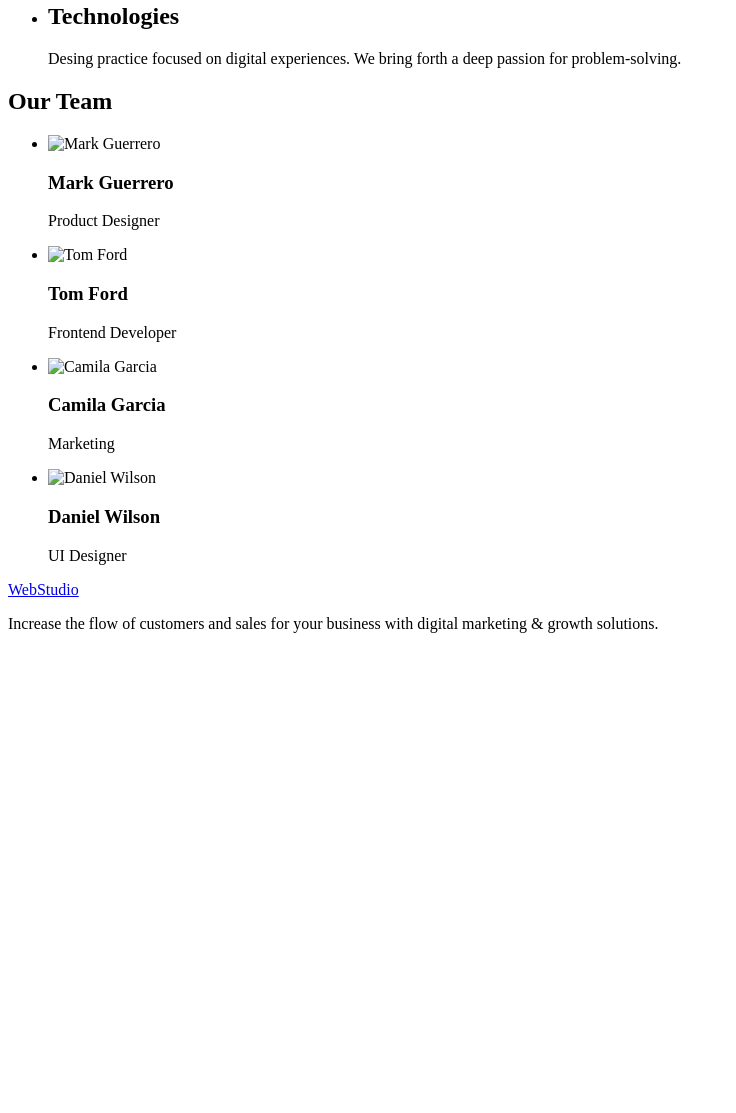
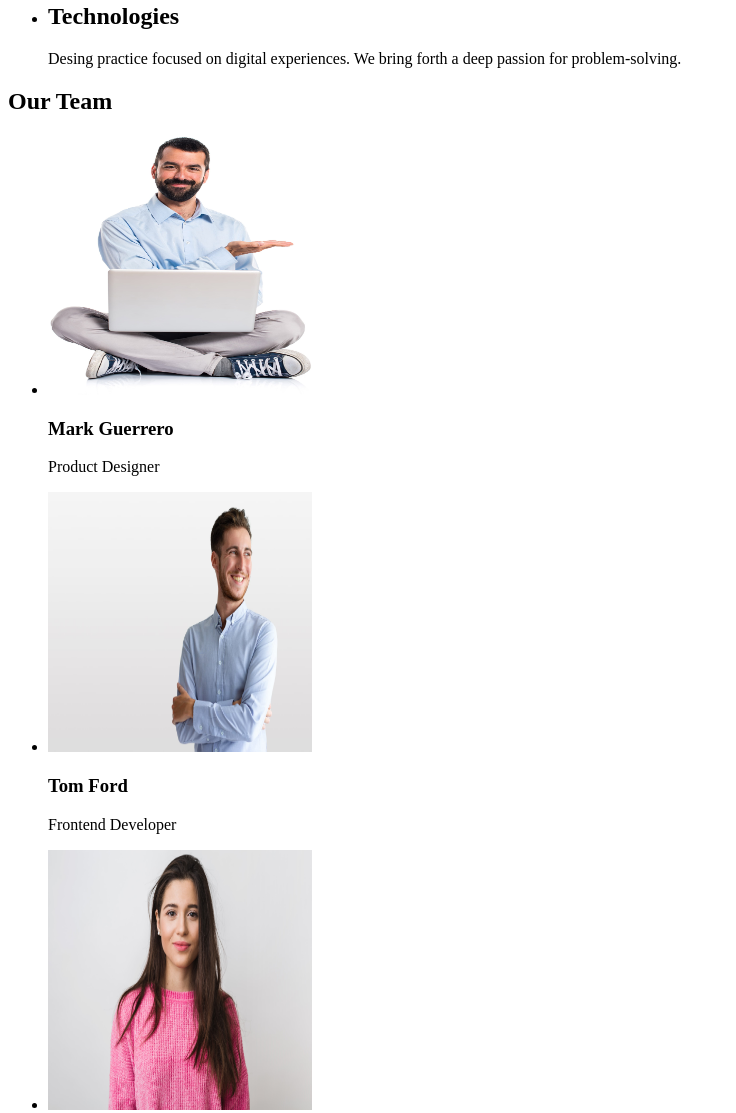
Before and after one commit to OlgaPRO-create/goit-markup-hw-01, a plain HTML site: page index.html in a window 1280 px wide. Shown: the part 507-1620 px from the top of the page, without its empty margins (0-736 px from the left). Before the commit the page ends 1156 px from the top, so only its background shows below. Drawn offline with Linux system fonts and the light colour scheme.

Commit message:
add markup

```diff
--- a/index.html
+++ b/index.html
@@ -2,7 +2,7 @@
 <html lang="en">
   <head>
     <meta charset="UTF-8" />
-    <meta name="viewport" content="width-device-width, initial-scale=1.0" />
+    <meta name="viewport" content="width-device-width, initial-scale=1.0" >
     <title>WebStudio</title>
   </head>
   <body>
@@ -62,22 +62,22 @@
         <h2>Our Team</h2>
         <ul>
           <li>
-            <img src="./images/1.jpg" alt="Mark Guerrero" width="264" height="260">
+            <img src="./img/1.jpg" alt="Mark Guerrero" width="264" height="260">
             <h3>Mark Guerrero</h3>
             <p>Product Designer</p>
           </li>
           <li>
-            <img src="./images/2.jpg" alt="Tom Ford" width="264" height="260">
+            <img src="./img/2.jpg" alt="Tom Ford" width="264" height="260">
             <h3>Tom Ford</h3>
             <p>Frontend Developer</p>
           </li>
           <li>
-            <img src="./images/3.jpg" alt="Camila Garcia" width="264" height="260">
+            <img src="./img/3.jpg" alt="Camila Garcia" width="264" height="260">
             <h3>Camila Garcia</h3>
             <p>Marketing</p>
           </li>
           <li>
-            <img src="./images/4.jpg" alt="Daniel Wilson" width="264" height="260">
+            <img src="./img/4.jpg" alt="Daniel Wilson" width="264" height="260">
             <h3>Daniel Wilson</h3>
             <p>UI Designer</p>
           </li>
```
Also changed, not shown: img/1.jpg (added), img/2.jpg (added), img/3.jpg (added), img/4.jpg (added).
